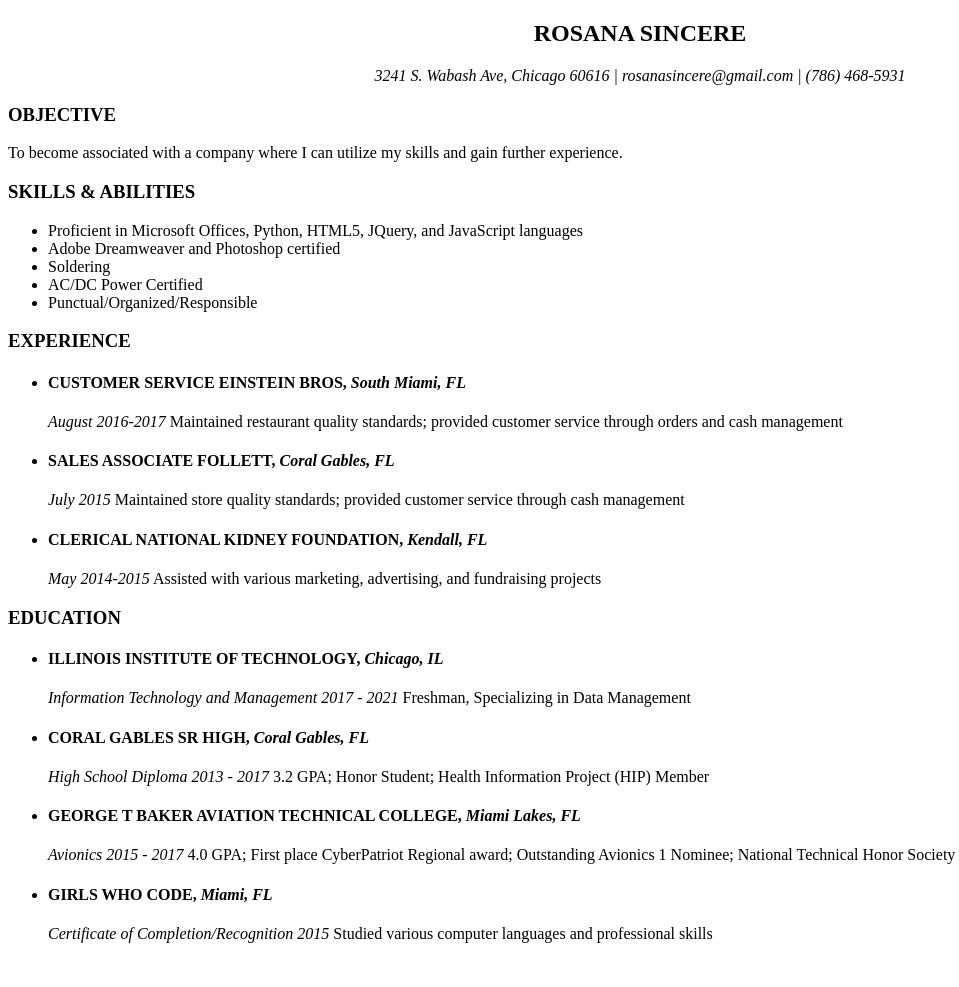
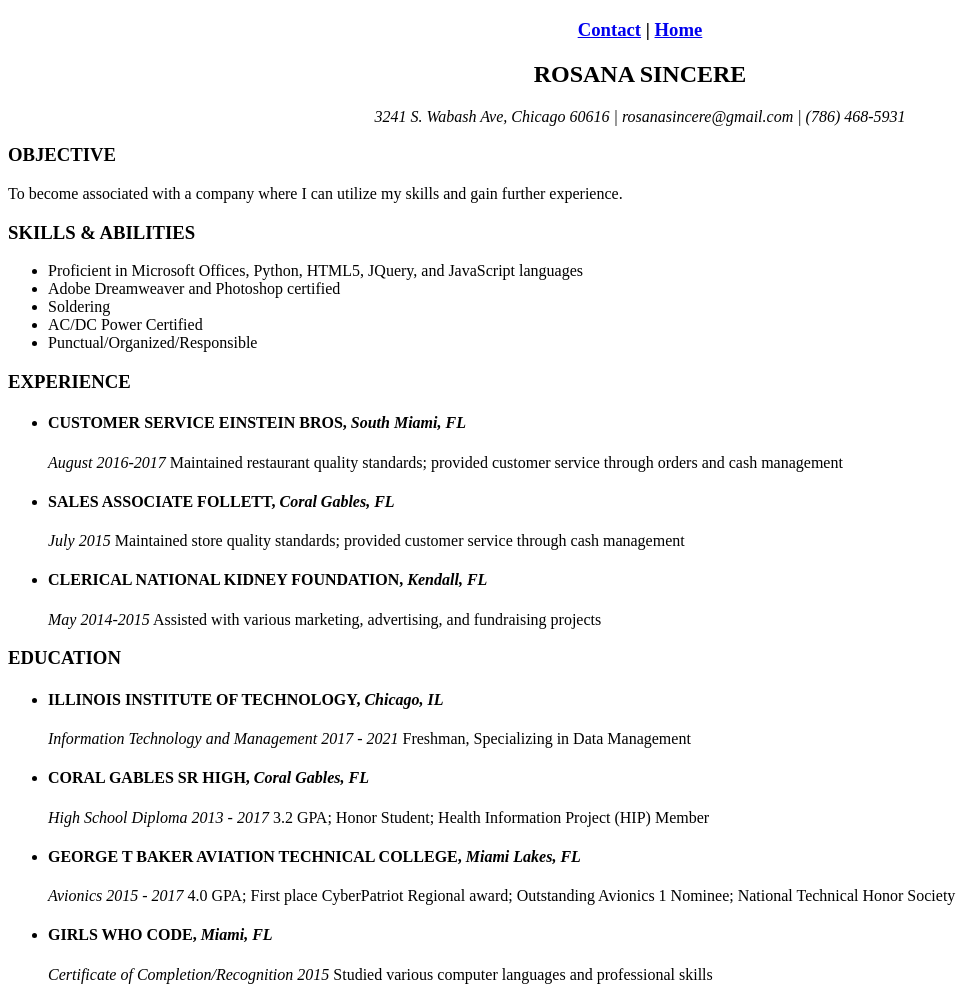
Before and after one commit to RosanaSincere/Project1, a plain HTML site: page ResumePage.html in a window 1280 px wide. Shown: the whole page, without its empty margins (0-959 px from the left). Before the commit the page ends 959 px from the top, so only its background shows below. Drawn offline with Linux system fonts and the light colour scheme.

Commit message:
Update ResumePage.html

```diff
--- a/ResumePage.html
+++ b/ResumePage.html
@@ -11,6 +11,8 @@
 	</head>
 
 	<body>
+		<h3><center><a href="file:///C:/Users/rosan/Documents/School/Classwork/Web%20Design/Project1/ContactPage.html">Contact</a> |
+		<a href="file:///C:/Users/rosan/Documents/School/Classwork/Web%20Design/Project1/Project%201%20-%20index.html"> Home </a></center></h3>
 
 		<center><h2>ROSANA SINCERE</h2>
 		<p><i>
@@ -67,7 +69,5 @@
 			</li>
 			</ul>
 		</p>
-
 	</body>
-
 </html>
```
Lines whose indentation alone changed are shown as unchanged.
